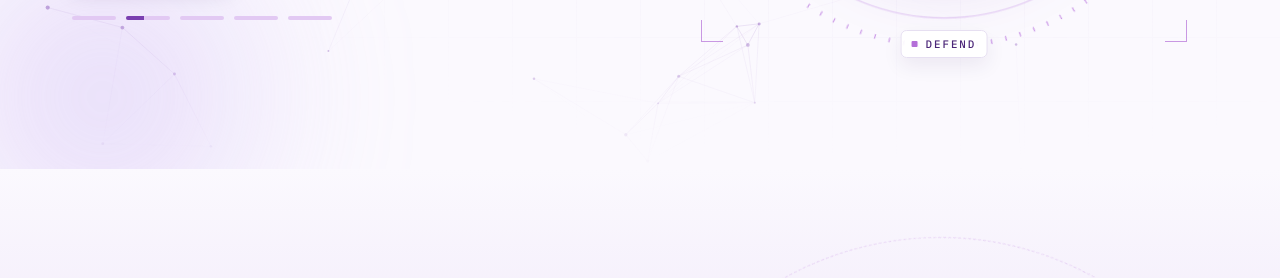
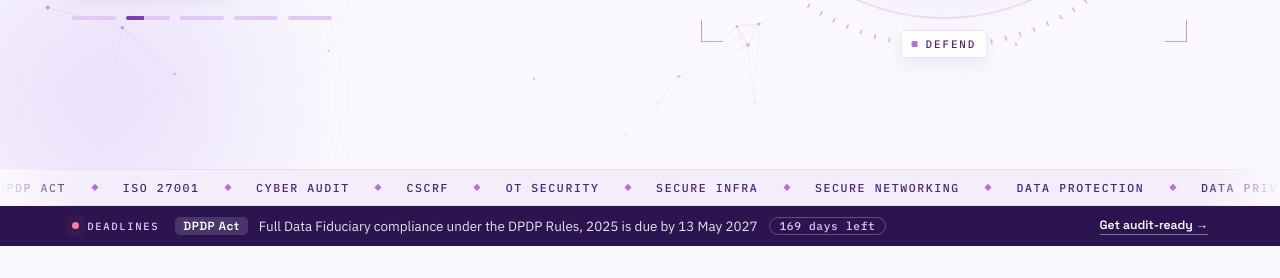
Before and after one commit to zerixsecure-maker/website-test, an Astro site: page / in a window 1280 px wide. Shown: the part 632-910 px from the top of the page. Built offline with nearby package versions, Linux system fonts and the light colour scheme; Astro itself is replaced by a stand-in of ours; animation ran at ten frames a second.

Commit message:
Add keyword ticker, deadline announcement bar, and two networking services
- Thin keyword marquee under the hero (pauses on hover, static scroll for reduced motion)
- Thin announcement bar: SEBI CSCRF cyber audit (31 Dec 2026) and DPDP Rules full compliance (13 May 2027), live days-left countdown, auto-hides when expired
- Services: Secure Networking and Network Infrastructure Redesign; grid now 4 columns

Co-Authored-By: Claude Sonnet 5.5 <noreply@anthropic.com>
Claude-Session: https://claude.ai/code/session_01TUX6WUTG4oyLaPLbi2nsQv

```diff
--- /dev/null
+++ b/src/components/Announcements.astro
@@ -0,0 +1,49 @@
+---
+import { announcements } from '../data/announcements';
+const fmt = (d: string) => new Date(d + 'T00:00:00+05:30').toLocaleDateString('en-GB', { day: 'numeric', month: 'short', year: 'numeric', timeZone: 'Asia/Kolkata' });
+const today = new Date().toISOString().slice(0, 10);
+const items = announcements.filter((a) => a.date >= today);
+---
+{items.length > 0 && (
+  <aside class="ann" id="announce" aria-label="Important announcements">
+    <div class="wrap ann-in">
+      <span class="ann-tag"><i></i>Deadlines</span>
+      <div class="ann-list">
+        {items.map((a, i) => (
+          <p class={'ann-item' + (i === 0 ? ' on' : '')} data-date={a.date} title={a.note}>
+            <b>{a.tag}</b><span class="ann-txt">{a.text}</span><span class="ann-sh">{a.short}</span><em class="ann-left" aria-label={`Due ${fmt(a.date)}`}>{fmt(a.date)}</em>
+          </p>
+        ))}
+      </div>
+      <a class="ann-cta" href="#presence">Get audit-ready →</a>
+    </div>
+  </aside>
+)}
+<script>
+  const bar = document.getElementById('announce');
+  if (bar) {
+    // days left to the deadline, in India time
+    const ist = () => new Date(Date.now() + 5.5 * 3600 * 1000).toISOString().slice(0, 10);
+    const left = (d: string) => Math.round((Date.parse(d + 'T00:00:00Z') - Date.parse(ist() + 'T00:00:00Z')) / 86400000);
+    let items = [...bar.querySelectorAll<HTMLElement>('.ann-item')];
+    items.forEach((it) => {
+      const n = left(it.dataset.date || '');
+      if (n < 0) { it.remove(); return; }
+      const chip = it.querySelector('.ann-left');
+      if (chip) chip.textContent = n === 0 ? 'due today' : n === 1 ? '1 day left' : n + ' days left';
+      if (n <= 45) it.classList.add('soon');
+    });
+    items = [...bar.querySelectorAll<HTMLElement>('.ann-item')];
+    if (!items.length) bar.remove();
+    else {
+      let cur = 0, timer = 0, paused = false;
+      const show = (i: number) => { cur = i % items.length; items.forEach((it, k) => it.classList.toggle('on', k === cur)); };
+      const arm = () => { clearTimeout(timer); if (items.length > 1 && !paused && !matchMedia('(prefers-reduced-motion: reduce)').matches) timer = window.setTimeout(() => { show(cur + 1); arm(); }, 5000); };
+      show(0); arm();
+      bar.addEventListener('pointerenter', () => { paused = true; clearTimeout(timer); });
+      bar.addEventListener('pointerleave', () => { paused = false; arm(); });
+      bar.addEventListener('focusin', () => { paused = true; clearTimeout(timer); });
+      bar.addEventListener('focusout', () => { paused = false; arm(); });
+    }
+  }
+</script>
--- /dev/null
+++ b/src/components/Keywords.astro
@@ -0,0 +1,12 @@
+---
+import { keywords } from '../data/announcements';
+---
+<div class="kw" aria-label="What we cover">
+  <div class="kw-track">
+    {[0, 1].map((n) => (
+      <ul class="kw-set" aria-hidden={n === 1 ? 'true' : undefined}>
+        {keywords.map((k) => <li>{k}</li>)}
+      </ul>
+    ))}
+  </div>
+</div>
--- /dev/null
+++ b/src/data/announcements.ts
@@ -0,0 +1,24 @@
+// Important announcements shown in the thin bar under the hero.
+// `date` is the deadline (YYYY-MM-DD). Once the date has passed the item disappears by itself.
+// Keep the wording factual and re-check against the regulator's circular before editing dates.
+export const announcements = [
+  {
+    tag: 'SEBI CSCRF',
+    text: 'Cyber audit report for the half-year ended 30 Sep 2026 is due by 31 Dec 2026',
+    short: 'Audit due 31 Dec',
+    note: 'Qualified REs and trading members providing IBT / algo trading (NSE circular NSE/INSP/76768, 7 Oct 2026)',
+    date: '2026-12-31',
+  },
+  {
+    tag: 'DPDP Act',
+    text: 'Full Data Fiduciary compliance under the DPDP Rules, 2025 is due by 13 May 2027',
+    short: 'Due 13 May 2027',
+    note: 'Rules notified 13 Nov 2025, with 18 months for most obligations',
+    date: '2027-05-13',
+  },
+];
+
+export const keywords = [
+  'VAPT', 'Source Code Review', 'DPDP Act', 'ISO 27001', 'Cyber Audit', 'CSCRF',
+  'OT Security', 'Secure Infra', 'Secure Networking', 'Data Protection', 'Data Privacy',
+];
--- a/src/pages/index.astro
+++ b/src/pages/index.astro
@@ -4,6 +4,8 @@ import Header from '../components/Header.astro';
 import Footer from '../components/Footer.astro';
 import NetworkBg from '../components/NetworkBg.astro';
 import LinkedIn from '../components/LinkedIn.astro';
+import Keywords from '../components/Keywords.astro';
+import Announcements from '../components/Announcements.astro';
 import Clients from '../components/Clients.astro';
 import Approach from '../components/Approach.astro';
 import Sectors from '../components/Sectors.astro';
@@ -22,6 +24,10 @@ const services = [
     i: '<ellipse cx="12" cy="6" rx="8" ry="3"/><path d="M4 6v6c0 1.7 3.6 3 8 3s8-1.3 8-3V6"/><path class="acc" d="M4 12v6c0 1.7 3.6 3 8 3s8-1.3 8-3v-6"/>' },
   { t: 'OT Security', d: 'Protection for industrial and operational technology where downtime is not an option.',
     i: '<path d="M3 21V10l6 4v-4l6 4V6h6v15z"/><path class="acc" d="M7 18h2M12 18h2M17 18h2"/>' },
+  { t: 'Secure Networking', d: 'Network security architecture, segmentation, firewall and access reviews that keep traffic and users where they belong.',
+    i: '<rect x="9" y="3" width="6" height="5" rx="1"/><rect x="3" y="16" width="6" height="5" rx="1"/><rect x="15" y="16" width="6" height="5" rx="1"/><path d="M12 8v4"/><path class="acc" d="M6 16v-4h12v4"/>' },
+  { t: 'Network Infrastructure Redesign', d: 'Re-architecting networks to remove weak points: secure-by-default design, segmentation and resilience built in.',
+    i: '<path d="M20 12a8 8 0 01-13.6 5.7"/><path d="M4 12a8 8 0 0113.6-5.7"/><path class="acc" d="M18 3v4h-4M6 21v-4h4"/>' },
   { t: 'Regulatory Audits', d: 'Cybersecurity audits mapped to mandates such as CSCRF, so you are ready when regulators ask.',
     i: '<path d="M4 20h16M6 20V10M10 20V10M14 20V10M18 20V10"/><path class="acc" d="M3 10l9-6 9 6z"/>' },
 ];
@@ -96,6 +102,8 @@ const services = [
       </div>
     </section>
 
+    <Keywords />
+    <Announcements />
     <LinkedIn />
 
     <Clients />
--- a/src/styles/global.css
+++ b/src/styles/global.css
@@ -226,7 +226,7 @@ footer { padding: 1.5rem 0 2.75rem; color: var(--muted); font-size: .88rem; }
 .logo span { font: 600 1.02rem 'Space Grotesk', sans-serif; color: var(--p-900); letter-spacing: -.01em; }
 
 /* ---------- Services ---------- */
-.svc { display: grid; grid-template-columns: repeat(3, 1fr); gap: 1px; background: var(--line); border: 1px solid var(--line); border-radius: 0.875rem; overflow: hidden; }
+.svc { display: grid; grid-template-columns: repeat(4, 1fr); gap: 1px; background: var(--line); border: 1px solid var(--line); border-radius: 0.875rem; overflow: hidden; }
 .svc .card { background: var(--surface); border: 0; }
 .svc .card:hover { background: #fcfaff; }
 .card svg .acc { stroke: var(--p-400); stroke-dasharray: 30; animation: trace 4s ease-in-out infinite; }
@@ -704,3 +704,34 @@ html { scroll-padding-top: 5.5rem; }
 .mobile-nav .m-group ul { display: grid; padding: 0 0 .4rem .75rem; margin: 0; list-style: none; border-bottom: 1px solid var(--line); }
 .mobile-nav .m-group li a:not(.btn) { padding: .7rem .25rem; font-size: 1rem; border-bottom: 0; }
 @media (prefers-reduced-motion: reduce) { .desk-nav .sub, .sub-btn svg { transition: none; } }
+
+@media (max-width: 70rem) and (min-width: 61.3rem) { .svc { grid-template-columns: repeat(2, 1fr); } }
+
+/* ---------- Keyword ticker (thin) ---------- */
+.kw { overflow: hidden; background: var(--tint); border-block: 1px solid var(--line); -webkit-mask-image: linear-gradient(90deg, transparent, #000 6%, #000 94%, transparent); mask-image: linear-gradient(90deg, transparent, #000 6%, #000 94%, transparent); }
+.kw-track { display: flex; width: max-content; animation: kwscroll 38s linear infinite; }
+.kw:hover .kw-track { animation-play-state: paused; }
+.kw-set { display: flex; list-style: none; margin: 0; padding: 0; flex: none; }
+.kw-set li { display: flex; align-items: center; padding: .62rem 0; font: 500 .72rem var(--mono); letter-spacing: .14em; text-transform: uppercase; color: var(--p-800); white-space: nowrap; }
+.kw-set li::after { content: ''; width: .34rem; height: .34rem; margin: 0 1.6rem; background: var(--p-400); transform: rotate(45deg); flex: none; }
+@keyframes kwscroll { to { transform: translateX(-50%); } }
+@media (prefers-reduced-motion: reduce) { .kw-track { animation: none; } .kw { overflow-x: auto; } }
+
+/* ---------- Announcements (thin) ---------- */
+.ann { background: var(--p-900); color: #fff; }
+.ann-in { display: flex; align-items: center; gap: 1rem; min-height: 2.5rem; padding-block: .35rem; }
+.ann-tag { flex: none; display: inline-flex; align-items: center; gap: .5rem; font: 500 .66rem var(--mono); letter-spacing: .16em; text-transform: uppercase; color: var(--p-200); }
+.ann-tag i { width: .45rem; height: .45rem; border-radius: 50%; background: #ff7a9c; box-shadow: 0 0 0 0 rgba(255,122,156,.6); animation: pdot2 2s infinite; }
+@keyframes pdot2 { 70% { box-shadow: 0 0 0 .5rem rgba(255,122,156,0); } 100% { box-shadow: 0 0 0 0 rgba(255,122,156,0); } }
+.ann-list { flex: 1; min-width: 0; display: grid; grid-template-columns: minmax(0, 1fr); }
+.ann-item { grid-area: 1 / 1; margin: 0; display: flex; align-items: center; flex-wrap: wrap; gap: .2rem .7rem; font-size: .84rem; line-height: 1.35; opacity: 0; visibility: hidden; transform: translateY(.4rem); transition: opacity .4s, transform .4s, visibility .4s; }
+.ann-item.on { opacity: 1; visibility: visible; transform: none; }
+.ann-item b { font: 600 .74rem 'Space Grotesk', sans-serif; letter-spacing: .04em; color: #fff; background: rgba(255,255,255,.14); border-radius: .3rem; padding: .1rem .5rem; flex: none; }
+.ann-txt { color: rgba(255,255,255,.88); }
+.ann-left { font: 500 .7rem var(--mono); font-style: normal; letter-spacing: .06em; color: var(--p-200); border: 1px solid rgba(255,255,255,.25); border-radius: 2rem; padding: .08rem .6rem; white-space: nowrap; }
+.ann-item.soon .ann-left { color: #2b1450; background: #ffd27a; border-color: #ffd27a; }
+.ann-sh { display: none; color: rgba(255,255,255,.88); }
+.ann-cta { flex: none; font: 600 .76rem 'Space Grotesk', sans-serif; color: #fff; text-decoration: none; white-space: nowrap; border-bottom: 1px solid rgba(255,255,255,.4); padding-bottom: .05rem; }
+.ann-cta:hover { border-color: #fff; }
+@media (max-width: 47.5rem) { .ann-in { gap: .6rem; } .ann-txt { display: none; } .ann-sh { display: inline; } .ann-item { flex-wrap: nowrap; gap: .5rem; } .ann-item b, .ann-left { flex: none; } .ann-item { min-width: 0; } .ann-sh { flex: 1 1 0; min-width: 0; overflow: hidden; text-overflow: ellipsis; white-space: nowrap; } .ann-tag { display: none; } .ann-item { font-size: .76rem; } .ann-cta { display: none; } }
+@media (prefers-reduced-motion: reduce) { .ann-tag i { animation: none; } .ann-item { transition: none; } }
```
